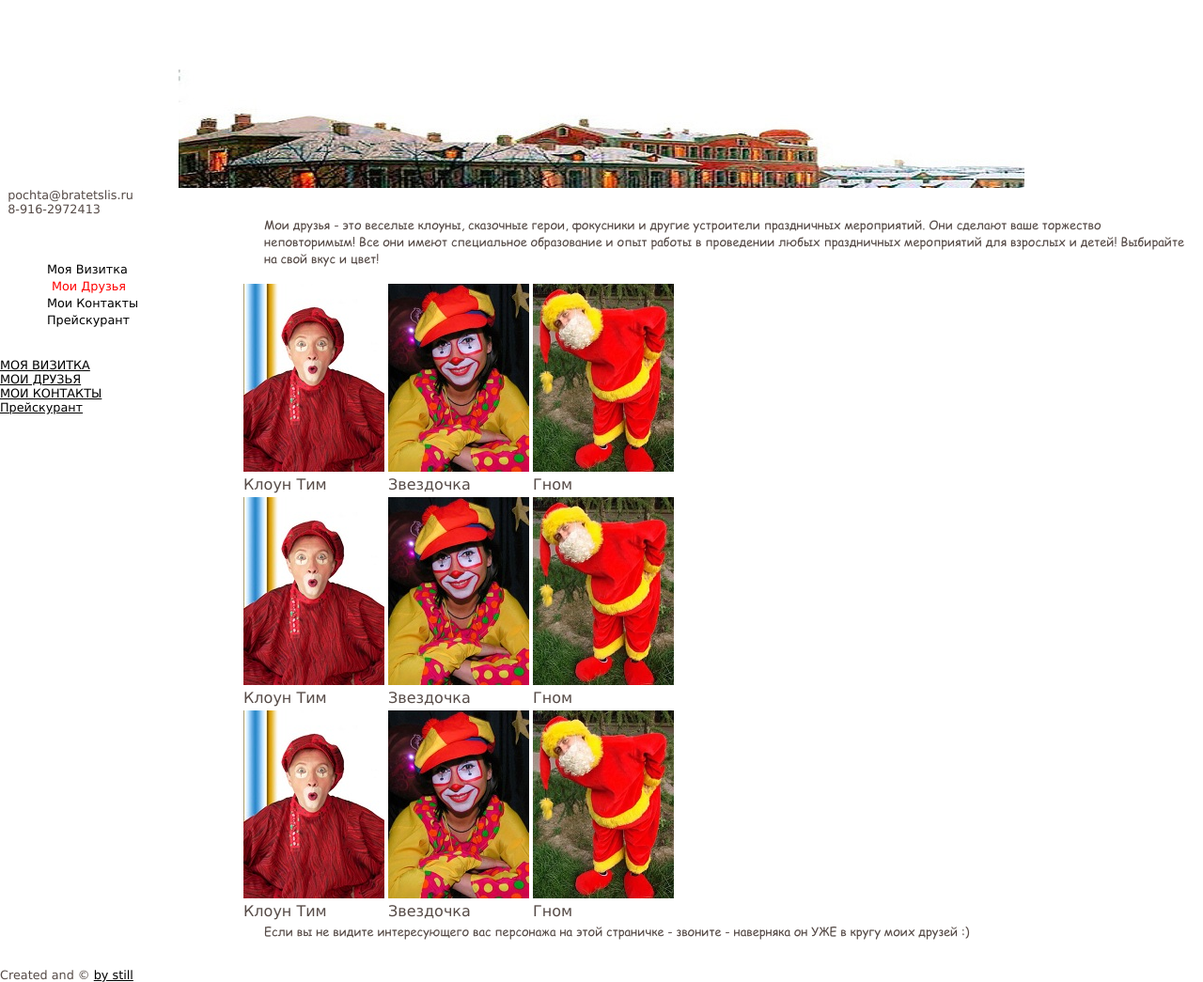
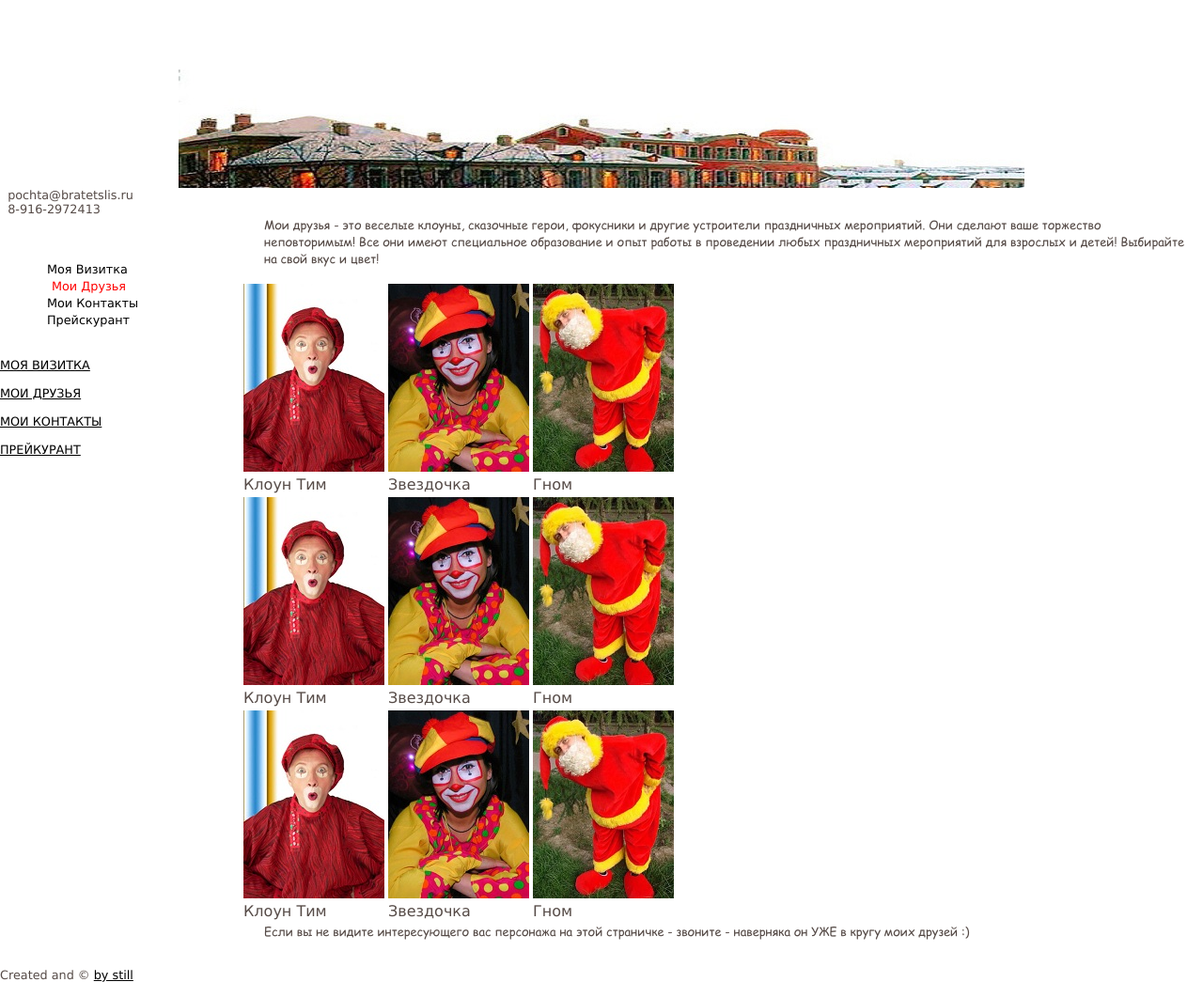
Before and after one commit to bratetslis/Site, a Jekyll site: the page index1.html, which Jekyll copies as it is, in a window 1280 px wide. Shown: the whole page at 94% size. Built offline with Jekyll 4.4.1, drawn with Linux system fonts in a browser that asks for light colours.

Commit message:
Update index1.html

```diff
--- a/index1.html
+++ b/index1.html
@@ -63,10 +63,10 @@ function showhint(layerName) { $(layerName).show(); } function hidehint(layerNam
 				</ul>
 			</li>
 		</ul><br>
-<a href="../vizitka/">МОЯ ВИЗИТКА</a><br>
-<a href="../friends/">МОИ ДРУЗЬЯ</a><br>
-<a href="../contacts/">МОИ КОНТАКТЫ</a><br>
-<a href="../Price/">Прейскурант</a><br>
+<a href="../vizitka/">МОЯ ВИЗИТКА</a><br><br>
+<a href="../friends/">МОИ ДРУЗЬЯ</a><br><br>
+<a href="../contacts/">МОИ КОНТАКТЫ</a><br><br>
+<a href="../Price/">ПРЕЙКУРАНТ</a><br>  <br>
 
 
 	</div> <!-- end menu left -->
```
